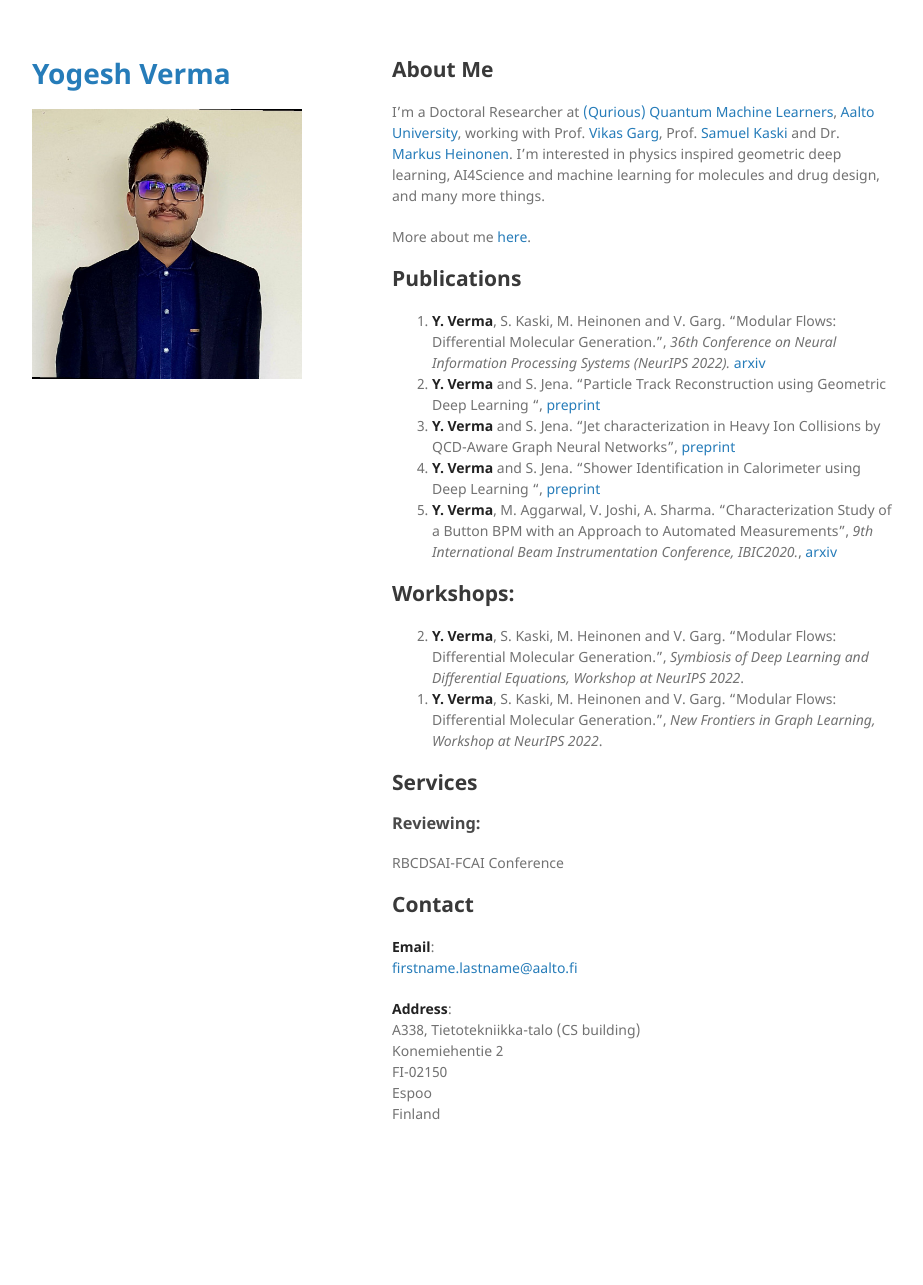
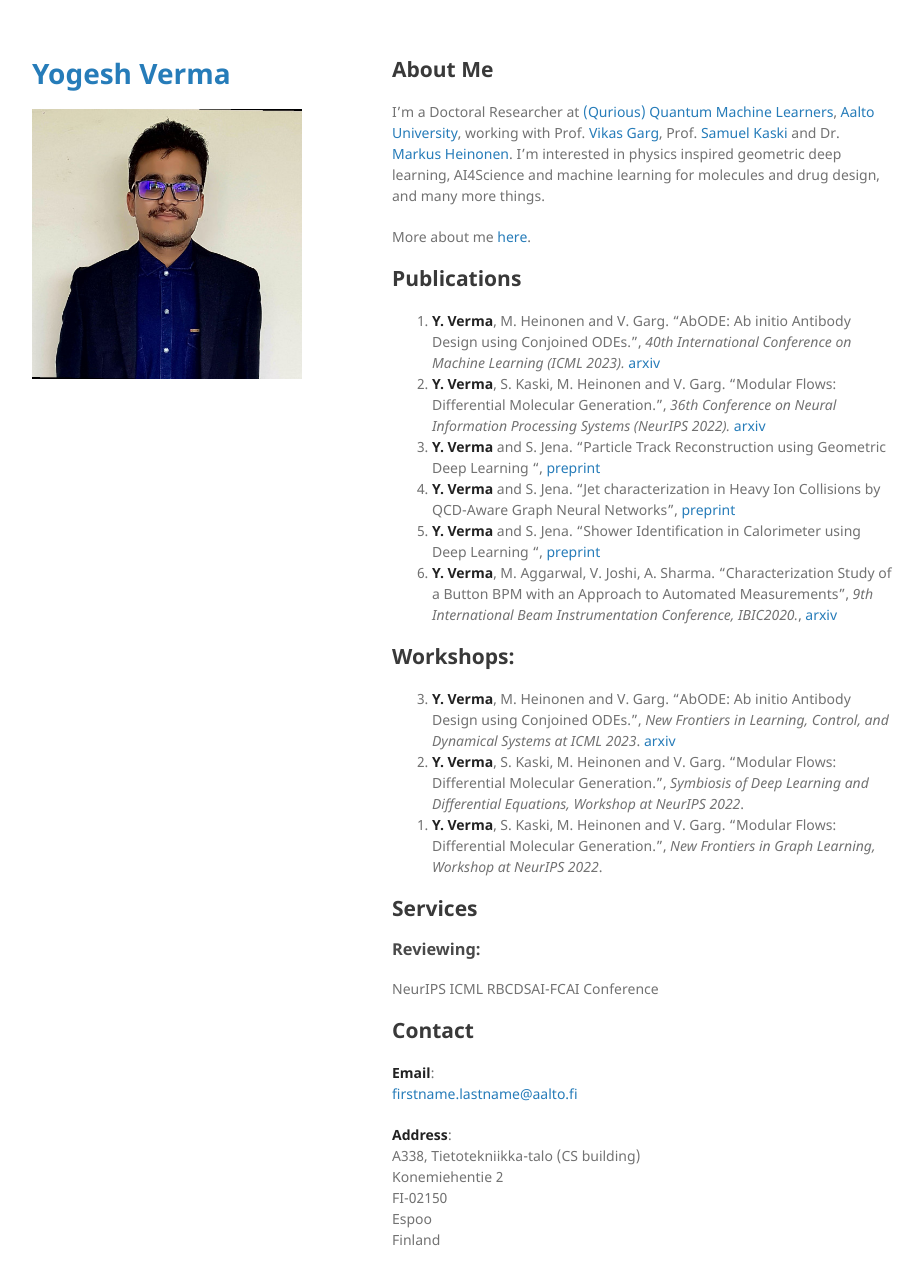
Before and after one commit to yoverma/yoerma.github.io, a Jekyll site: the page built from index.md, in a window 1280 px wide and 1320 px high. Shown: the top 1285 px of the window, without its empty margins (178-1101 px from the left). Built offline with Jekyll 4.4.1, drawn with Linux system fonts in a browser that asks for light colours; the repository's description, which GitHub fills in, is left out; our own code applies the rules of GitHub Pages for plain Markdown files.

Commit message:
Update index.md

```diff
--- a/index.md
+++ b/index.md
@@ -9,6 +9,7 @@ More about me [here](./more_about_me.html).
 
 ## Publications
 
+0. **Y. Verma**, M. Heinonen and V. Garg. "AbODE: Ab initio Antibody Design using Conjoined ODEs.", _40th International Conference on Machine Learning (ICML 2023)._ [arxiv](https://arxiv.org/abs/2306.01005)
 0. **Y. Verma**, S. Kaski, M. Heinonen and V. Garg. "Modular Flows: Differential Molecular Generation.", _36th Conference on Neural Information Processing Systems (NeurIPS 2022)._ [arxiv](https://arxiv.org/abs/2210.06032)
 0. **Y. Verma** and S. Jena. "Particle Track Reconstruction using Geometric Deep Learning ", [preprint](https://arxiv.org/abs/2012.08515)
 0. **Y. Verma** and S. Jena. "Jet characterization in Heavy Ion Collisions by QCD-Aware Graph Neural Networks", [preprint](https://arxiv.org/abs/2103.14906)
@@ -16,12 +17,16 @@ More about me [here](./more_about_me.html).
 0. **Y. Verma**, M. Aggarwal, V. Joshi, A. Sharma. "Characterization Study of a Button BPM with an Approach to Automated Measurements", _9th International Beam Instrumentation Conference, IBIC2020._, [arxiv](https://inspirehep.net/files/27237f582a7215167d233bb072abcb24)
 
 ## Workshops:
+0. **Y. Verma**, M. Heinonen and V. Garg. "AbODE: Ab initio Antibody Design using Conjoined ODEs.", _New Frontiers in
+Learning, Control, and Dynamical Systems at ICML 2023_. [arxiv](https://arxiv.org/abs/2306.01005)
 0. **Y. Verma**, S. Kaski, M. Heinonen and V. Garg. "Modular Flows: Differential Molecular Generation.", _Symbiosis of Deep Learning and Differential Equations, Workshop at NeurIPS 2022_.
 0. **Y. Verma**, S. Kaski, M. Heinonen and V. Garg. "Modular Flows: Differential Molecular Generation.", _New Frontiers in Graph Learning, Workshop at NeurIPS 2022_.
 {: reversed="reversed"}
 
 ## Services
 ### Reviewing:
+NeurIPS
+ICML
 RBCDSAI-FCAI Conference
 
 ## Contact
```
